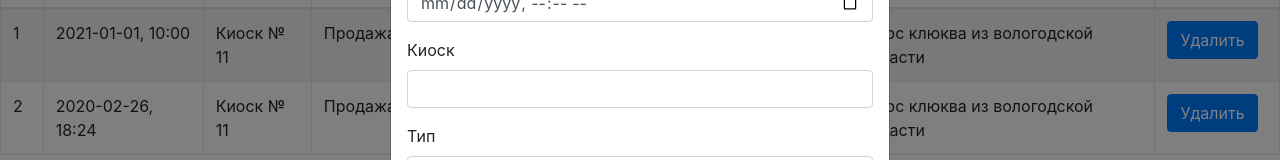
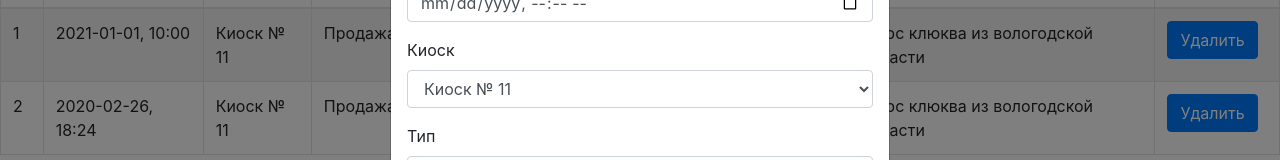
Before and after one commit to archebald241/receipt-storage, a React (Create React App) app: page / in a window 1280 px wide. Both pictures are taken after a click on the button "Добавить чек". Shown: the part 162-322 px from the top of the page. Built offline with nearby package versions, Linux system fonts and the light colour scheme.

Commit message:
correction of the addition form

```diff
--- a/src/components/UpdateTable.js
+++ b/src/components/UpdateTable.js
@@ -11,7 +11,7 @@ export default class UpdateTable extends React.Component {
 			showError : false,
 			show : false,
 			datePay : '',
-			kioskName : '',
+			kioskName : 'Киоск № 11',
 			chequeType : 'Продажа',
 			paySum : 0,
 			sum : 0,
@@ -48,7 +48,7 @@ export default class UpdateTable extends React.Component {
 		}	else {
 			payStatus = 'Недоплата';
 		}
-		if (this.state.datePay != '' && this.state.kioskName != '' && this.state.namePosicions != '') {
+		if (this.state.datePay !== '' && this.state.namePosicions !== '') {
 			var line = {
 				datePay : this.state.datePay,
 				kioskName : this.state.kioskName,
@@ -62,7 +62,7 @@ export default class UpdateTable extends React.Component {
 			this.setState({
 				showError: false,
 				datePay : '',
-				kioskName : '',
+				kioskName : 'Киоск № 11',
 				chequeType : 'Продажа',
 				paySum : 0,
 				sum : 0,
@@ -90,7 +90,12 @@ export default class UpdateTable extends React.Component {
 							</Form.Group>
 							<Form.Group controlId="formBasicPassword">
 								<Form.Label>Киоск</Form.Label>
-								<Form.Control type="text" name="kioskName" onChange={this.addInTable} value={this.state.kioskName} autocomplete="off" />
+								<Form.Control as="select" type="text" name="kioskName" onChange={this.addInTable} value={this.state.kioskName} autocomplete="off">
+									<option>Киоск № 11</option>
+						      <option>Киоск № 10</option>
+									<option>Киоск № 9</option>
+									<option>Киоск № 8</option>
+								</Form.Control>
 							</Form.Group>
 							<Form.Group controlId="formBasicPassword">
 								<Form.Label>Тип</Form.Label>
```
Also changed, not shown: 1 other file (tests, documents, lock files or other folders).
